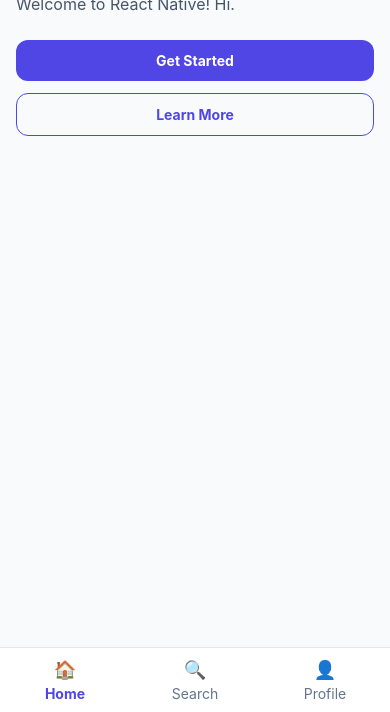
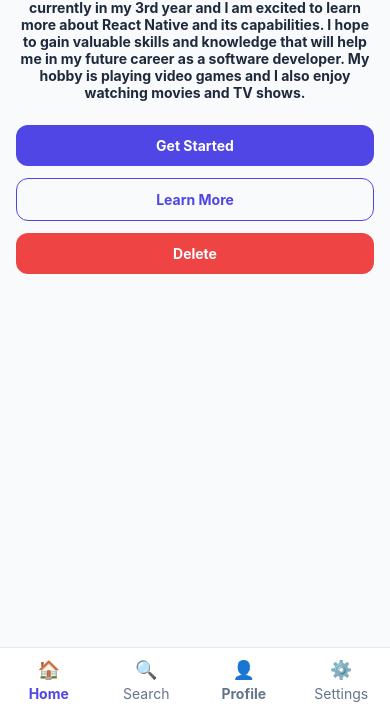
Before and after one commit to Serial-Gemini/Lescano_Laboratory9, a React Native app drawn with its web renderer: screen / in a window 390 px wide. Shown: the part 132-844 px from the top of the page. Built offline with nearby package versions, Linux system fonts and the light colour scheme; some packages are replaced by stand-ins of ours.

Commit message:
addedvhehg

```diff
--- a/App.js
+++ b/App.js
@@ -36,13 +36,16 @@ export default function App() {
 
         <ScrollView className="flex-1" contentContainerClassName="p-4">
 
-          <Text className="text-3xl font-bold text-slate-800">
-            Hello World!
+          <Text className="text-1xl font-bold text-slate-800 text-center">
+            Hello Everyone, my name is Waylon Chester M. Lescano and I am a CVSU student taking up Bachelor of Science in Information Technology.
+            I am currently in my 3rd year and I am excited to learn more about React Native and its capabilities.
+            I hope to gain valuable skills and knowledge that will help me in my future career as a software developer.
+            My hobby is playing video games and I also enjoy watching movies and TV shows.
           </Text>
 
-          <Text className="mt-2 text-base text-slate-600">
-            Welcome to React Native! Hi.
-          </Text>
+          {/* <Text className="mt-2 text-base text-slate-600">
+            Hello
+          </Text> */}
 
           <Pressable className="mt-6 items-center rounded-xl bg-indigo-600 py-3">
             <Text className="font-bold text-white">
@@ -55,6 +58,10 @@ export default function App() {
               Learn More
             </Text>
           </Pressable>
+
+          <Pressable className="mt-3 items-center rounded-xl bg-red-500 py-3">
+            <Text className="font-bold text-white">Delete</Text>
+          </Pressable>
         </ScrollView>
 
         <NavBar />
--- a/components/NavBar.js
+++ b/components/NavBar.js
@@ -19,7 +19,12 @@ export default function NavBar() {
 
             <Pressable className="flex-1 items-center py-2">
                 <Text className="text-lg">👤</Text>
-                <Text className="text-sm text-slate-500">Profile</Text>
+                <Text className="text-sm font-bold text-slate-500">Profile</Text>
+            </Pressable>
+
+            <Pressable className="flex-1 items-center py-2">
+                <Text className="text-lg">⚙️</Text>
+                <Text className="text-sm text-slate-500">Settings</Text>
             </Pressable>
         </View>
 
--- a/components/TopBar.js
+++ b/components/TopBar.js
@@ -4,9 +4,9 @@ export default function TopBar() {
 
     return (
 
-        <View className="flex-row items-center justify-center bg-indigo-600 px-4 py-4">
+        <View className="flex-row items-center justify-center bg-sky-600 px-4 py-4">
             <Text className="text-xl font-bold text-white flex-1">
-                Gemini Space
+                Gemini Tech
             </Text>
 
             <Text className="text-2xl text-white">
```
Also changed, not shown: public/downloadpdf.html (+1 -0 lines), 1 other file.
